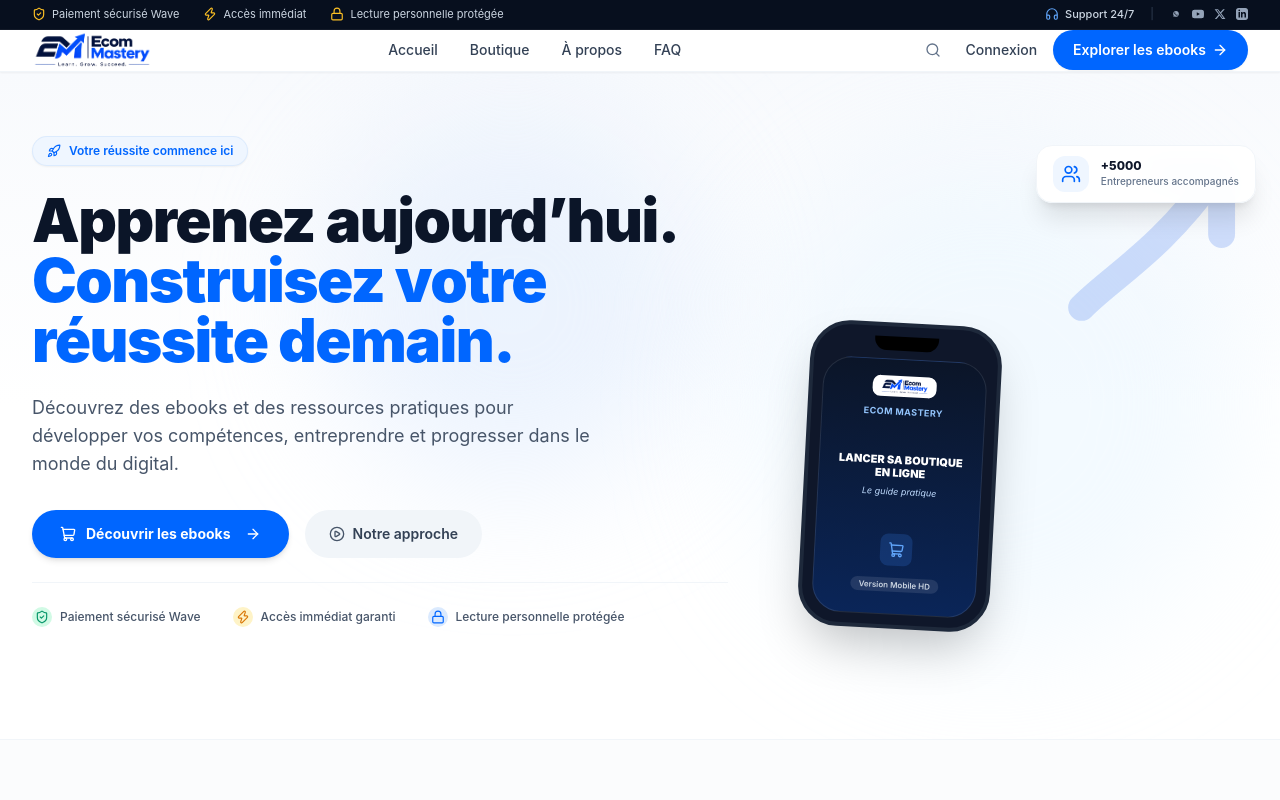
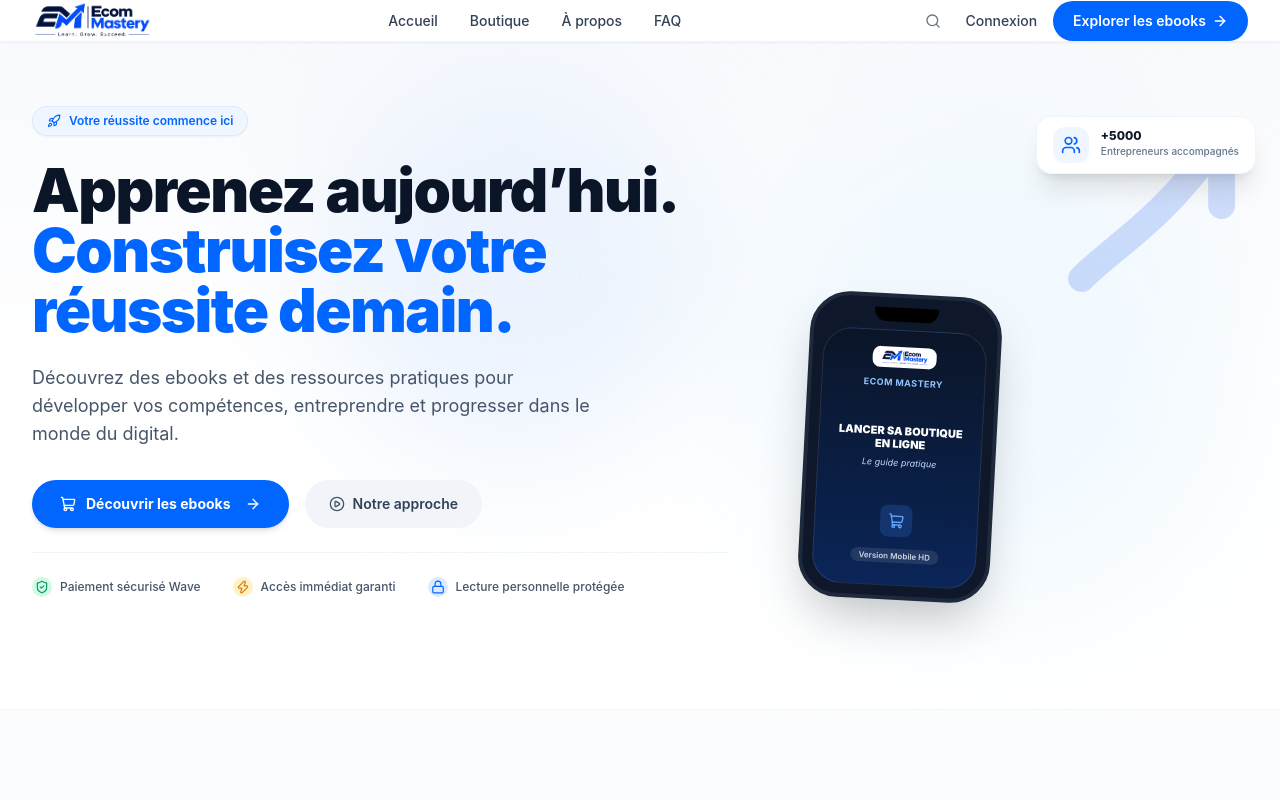
Before and after one commit to wocky6932-bit/ECOM-MASTERY, a Next.js app: page / in a window 1280 px wide. Shown: the top 800 px of the page. Built offline with nearby package versions, Linux system fonts and the light colour scheme.

Commit message:
refactor(header): remove black top announcement reassurance bar

```diff
--- a/src/components/Navbar.tsx
+++ b/src/components/Navbar.tsx
@@ -6,8 +6,6 @@ import { Logo } from "./Logo";
 import {
   Search,
   ShieldCheck,
-  Zap,
-  Lock,
   Headphones,
   ArrowRight,
   Menu,
@@ -28,55 +26,6 @@ export const Navbar: React.FC<NavbarProps> = ({ user }) => {
 
   return (
     <header className="sticky top-0 z-50 bg-white/95 backdrop-blur-md shadow-sm border-b border-slate-100">
-      {/* Top bar sombre de réassurance */}
-      <div className="bg-[#070F1E] text-white text-[11px] py-1.5 px-4 sm:px-8 border-b border-white/5">
-        <div className="max-w-7xl mx-auto flex items-center justify-between">
-          {/* Badges gauche */}
-          <div className="flex items-center gap-4 sm:gap-6">
-            <span className="inline-flex items-center gap-1.5 text-slate-300">
-              <ShieldCheck className="w-3.5 h-3.5 text-amber-400 shrink-0" />
-              <span>Paiement sécurisé Wave</span>
-            </span>
-            <span className="hidden sm:inline-flex items-center gap-1.5 text-slate-300">
-              <Zap className="w-3.5 h-3.5 text-amber-400 shrink-0" />
-              <span>Accès immédiat</span>
-            </span>
-            <span className="hidden md:inline-flex items-center gap-1.5 text-slate-300">
-              <Lock className="w-3.5 h-3.5 text-amber-400 shrink-0" />
-              <span>Lecture personnelle protégée</span>
-            </span>
-          </div>
-
-          {/* Contact & Réseaux sociaux droite */}
-          <div className="flex items-center gap-4 text-slate-300">
-            <a
-              href="https://wa.me/221770000000"
-              target="_blank"
-              rel="noreferrer"
-              className="inline-flex items-center gap-1.5 hover:text-white transition-colors"
-            >
-              <Headphones className="w-3.5 h-3.5 text-blue-400 shrink-0" />
-              <span className="font-medium">Support 24/7</span>
-            </a>
-            <span className="text-slate-700 hidden sm:inline">|</span>
-            <div className="hidden sm:flex items-center gap-2.5 text-slate-400">
-              <a href="https://wa.me/221770000000" target="_blank" rel="noreferrer" className="hover:text-emerald-400 transition-colors" title="WhatsApp">
-                <svg className="w-3 h-3 fill-current" viewBox="0 0 24 24"><path d="M12.031 6.172c-3.181 0-5.767 2.586-5.768 5.766-.001 1.298.38 2.27 1.019 3.287l-.582 2.128 2.182-.573c.978.58 1.911.928 3.145.929 3.178 0 5.767-2.587 5.768-5.766.001-3.187-2.575-5.77-5.764-5.771zm3.392 8.244c-.144.405-.837.774-1.17.824-.299.045-.677.063-1.092-.069-.252-.08-.575-.187-.988-.365-1.739-.751-2.874-2.502-2.961-2.617-.087-.116-.708-.94-.708-1.793s.448-1.273.607-1.446c.159-.173.346-.217.462-.217l.332.007c.106.005.249-.04.39.298.144.347.491 1.2.534 1.287.043.087.072.188.014.303-.058.116-.087.188-.173.289l-.26.303c-.087.086-.177.18-.076.354.101.174.449.741.964 1.201.662.591 1.221.774 1.394.86.173.086.275.072.376-.043.101-.116.433-.506.549-.68.116-.173.231-.145.39-.087s1.011.477 1.184.564.289.13.332.202c.045.072.045.419-.099.824z"/></svg>
-              </a>
-              <a href="https://youtube.com" target="_blank" rel="noreferrer" className="hover:text-red-400 transition-colors" title="YouTube">
-                <svg className="w-3 h-3 fill-current" viewBox="0 0 24 24"><path d="M23.498 6.186a3.016 3.016 0 0 0-2.122-2.136C19.505 3.545 12 3.545 12 3.545s-7.505 0-9.377.505A3.017 3.017 0 0 0 .502 6.186C0 8.07 0 12 0 12s0 3.93.502 5.814a3.016 3.016 0 0 0 2.122 2.136c1.871.505 9.376.505 9.376.505s7.505 0 9.377-.505a3.015 3.015 0 0 0 2.122-2.136C24 15.93 24 12 24 12s0-3.93-.502-5.814zM9.545 15.568V8.432L15.818 12l-6.273 3.568z"/></svg>
-              </a>
-              <a href="https://x.com" target="_blank" rel="noreferrer" className="hover:text-white transition-colors" title="X">
-                <svg className="w-3 h-3 fill-current" viewBox="0 0 24 24"><path d="M18.244 2.25h3.308l-7.227 8.26 8.502 11.24H16.17l-5.214-6.817L4.99 21.75H1.68l7.73-8.835L1.254 2.25H8.08l4.713 6.231zm-1.161 17.52h1.833L7.084 4.126H5.117z"/></svg>
-              </a>
-              <a href="https://linkedin.com" target="_blank" rel="noreferrer" className="hover:text-blue-400 transition-colors" title="LinkedIn">
-                <svg className="w-3 h-3 fill-current" viewBox="0 0 24 24"><path d="M19 0h-14c-2.761 0-5 2.239-5 5v14c0 2.761 2.239 5 5 5h14c2.762 0 5-2.239 5-5v-14c0-2.761-2.238-5-5-5zm-11 19h-3v-11h3v11zm-1.5-12.268c-.966 0-1.75-.79-1.75-1.764s.784-1.764 1.75-1.764 1.75.79 1.75 1.764-.783 1.764-1.75 1.764zm13.5 12.268h-3v-5.604c0-3.368-4-3.113-4 0v5.604h-3v-11h3v1.765c1.396-2.586 7-2.777 7 2.476v6.759z"/></svg>
-              </a>
-            </div>
-          </div>
-        </div>
-      </div>
-
       {/* Barre de navigation principale */}
       <div className="max-w-7xl mx-auto px-4 sm:px-6 lg:px-8 h-18 flex items-center justify-between">
         {/* Logo */}
```
